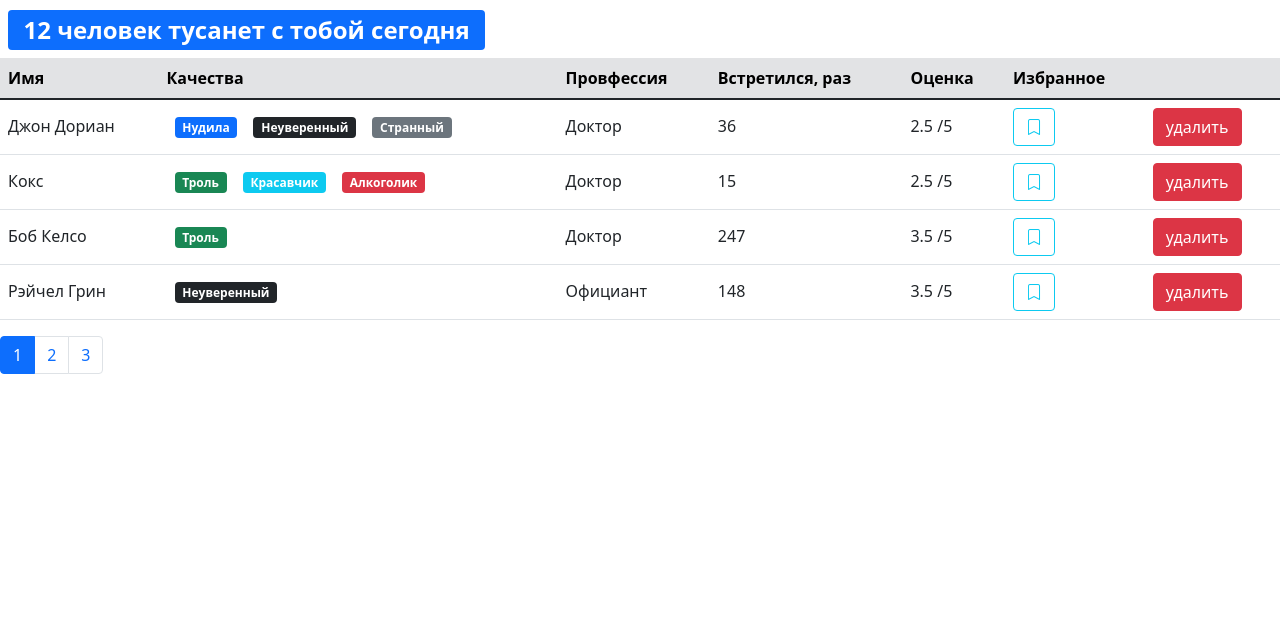
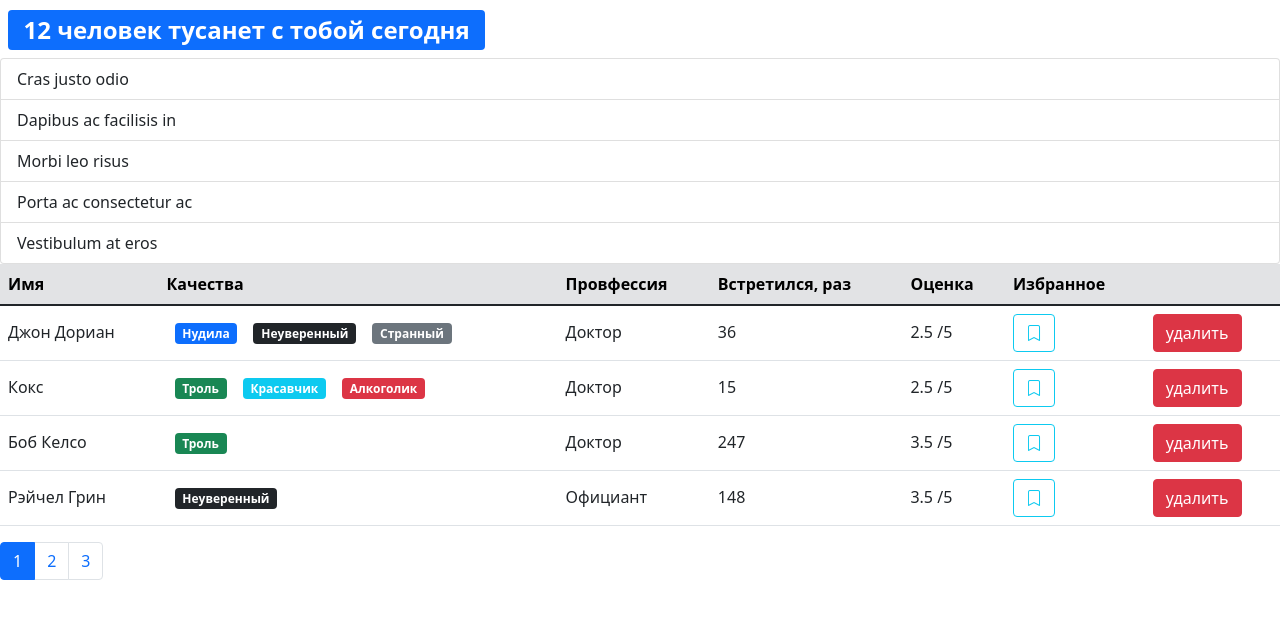
Before and after one commit to KeepGen/fast-dating-project, a React (Create React App) app: page /users in a window 1280 px wide. Shown: the top 618 px of the page. Built offline with nearby package versions, Linux system fonts and the light colour scheme.

Commit message:
feat: Added a filter component interface

```diff
--- /dev/null
+++ b/src/components/groupList.jsx
@@ -0,0 +1,15 @@
+import React from "react";
+
+const GroupList = () => {
+    return (
+        <ul className="list-group">
+            <li className="list-group-item">Cras justo odio</li>
+            <li className="list-group-item">Dapibus ac facilisis in</li>
+            <li className="list-group-item">Morbi leo risus</li>
+            <li className="list-group-item">Porta ac consectetur ac</li>
+            <li className="list-group-item">Vestibulum at eros</li>
+        </ul>
+    );
+};
+
+export default GroupList;
--- a/src/components/users.jsx
+++ b/src/components/users.jsx
@@ -1,8 +1,9 @@
 import React, { useState } from "react";
+import PropTypes from "prop-types";
 import Pagination from "./pagination";
 import User from "./user";
 import { paginate } from "../utils/paginate";
-import PropTypes from "prop-types";
+import GroupList from "./groupList";
 
 const Users = ({ users, ...rest }) => {
     const count = users.length;
@@ -17,6 +18,7 @@
 
     return (
         <>
+            <GroupList />
             {count > 0 && (
                 <table className="table table-hover">
                     <thead>
```
